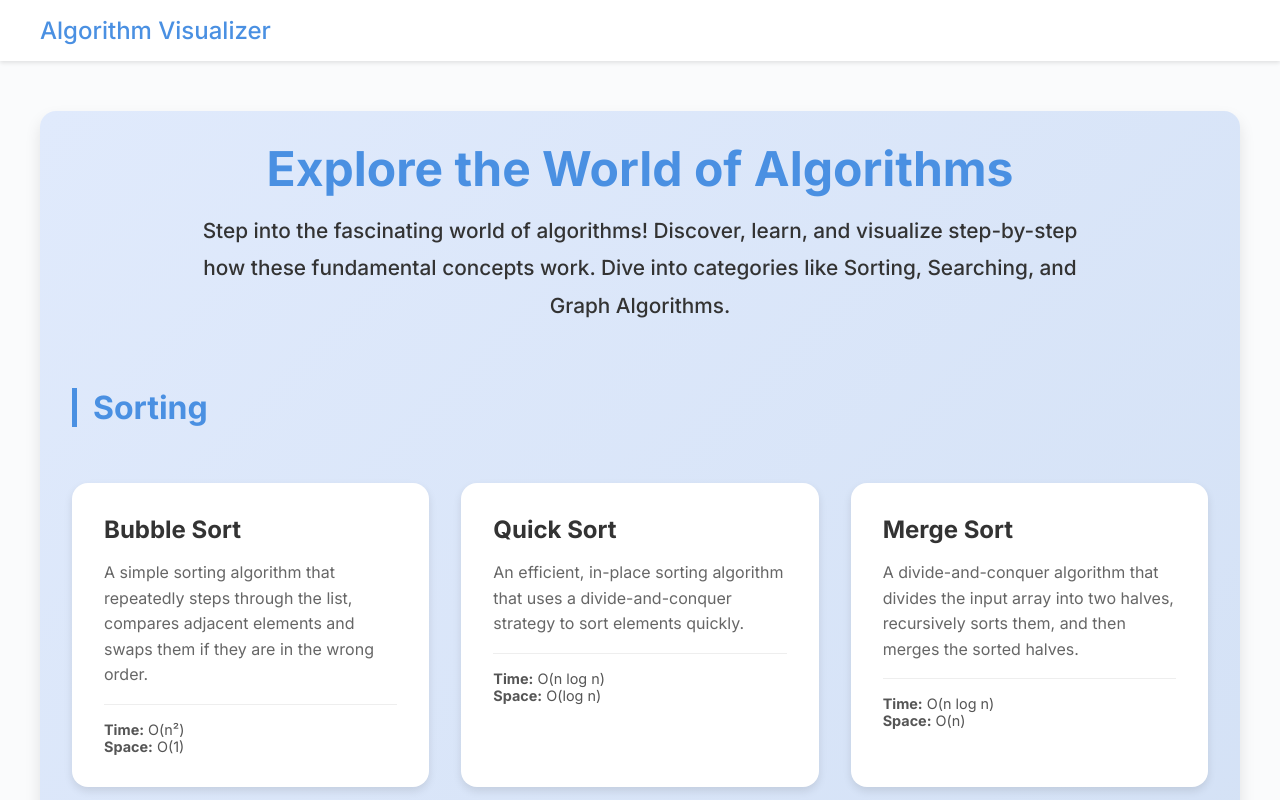
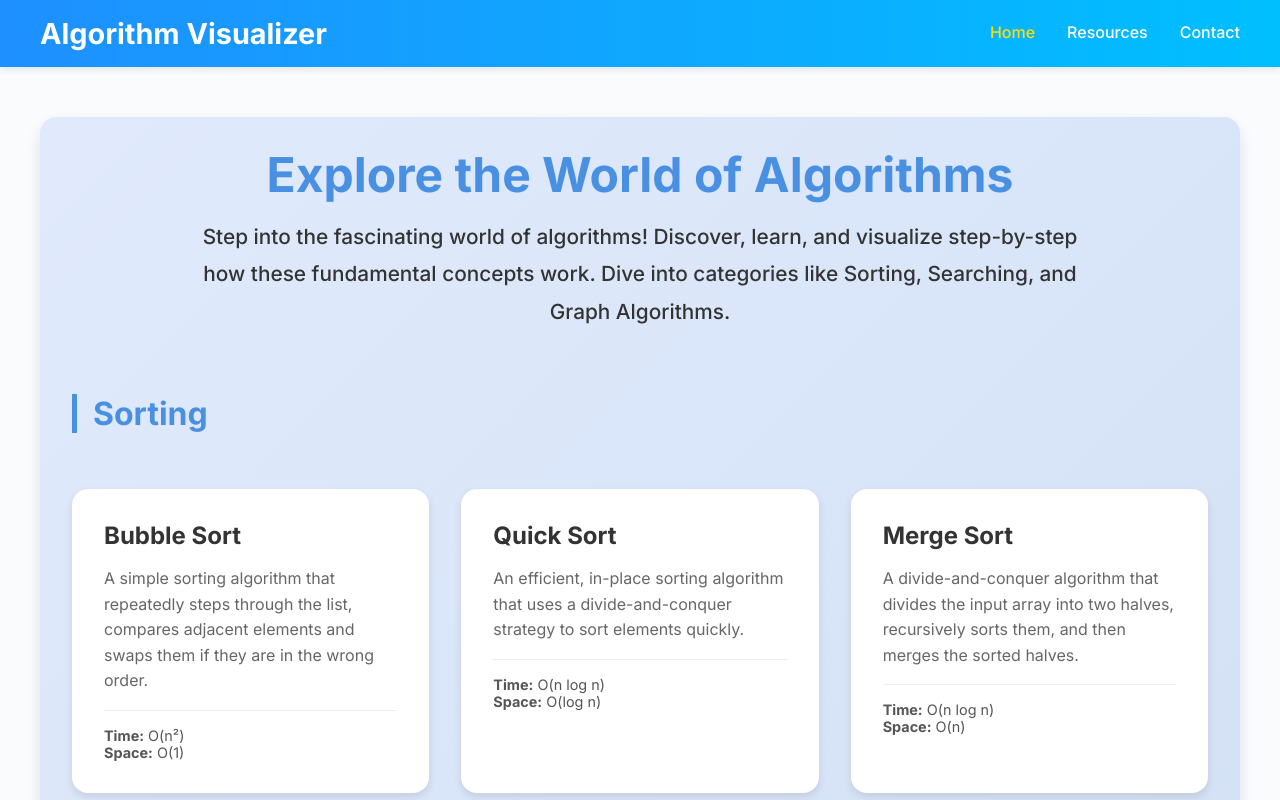
Before and after one commit to SujalPatelx/Algorithm-Visualizer, a React (Vite) app: page / in a window 1280 px wide. Shown: the top 800 px of the page. Built offline with nearby package versions, Linux system fonts and the light colour scheme.

Commit message:
Redesign Navbar (Color Gradians)

```diff
--- a/src/components/Navbar.jsx
+++ b/src/components/Navbar.jsx
@@ -3,9 +3,12 @@ import { Link, useLocation } from 'react-router-dom';
 import styled from 'styled-components';
 
 const Nav = styled.nav`
-  background-color: white;
+  background: linear-gradient(90deg, #1e90ff, #00bfff);
   padding: 1rem 2rem;
-  box-shadow: 0 2px 4px rgba(0, 0, 0, 0.1);
+  box-shadow: 0 2px 8px rgba(0, 0, 0, 0.1);
+  position: sticky;
+  top: 0;
+  z-index: 1000;
 `;
 
 const NavContainer = styled.div`
@@ -17,14 +20,58 @@ const NavContainer = styled.div`
 `;
 
 const Logo = styled(Link)`
-  color: var(--primary-color);
+  color: #fff;
   text-decoration: none;
-  font-size: 1.5rem;
+  font-size: 1.8rem;
+  font-weight: bold;
+  transition: color 0.3s ease;
+
+  &:hover {
+    color: #ffdf00;
+  }
+`;
+
+const NavLinks = styled.div`
+  display: flex;
+  gap: 2rem;
+
+  @media (max-width: 768px) {
+    display: none;
+  }
+`;
+
+const NavLink = styled(Link)`
+  color: #fff;
+  text-decoration: none;
+  font-size: 1rem;
   font-weight: 500;
+  position: relative;
+  transition: color 0.3s ease;
+
+  &:hover {
+    color: #ffdf00;
+  }
+
+  &::after {
+    content: '';
+    display: block;
+    height: 3px;
+    width: 0;
+    background-color: #ffdf00;
+    transition: width 0.3s ease;
+  }
+
+  &:hover::after {
+    width: 100%;
+  }
+
+  &.active {
+    color: #ffdf00;
+  }
 `;
 
 const BackButton = styled(Link)`
-  color: var(--primary-color);
+  color: #fff;
   text-decoration: none;
   display: flex;
   align-items: center;
@@ -36,14 +83,75 @@ const BackButton = styled(Link)`
   }
 `;
 
+const HamburgerMenu = styled.div`
+  display: none;
+  cursor: pointer;
+
+  @media (max-width: 768px) {
+    display: block;
+  }
+
+  div {
+    width: 25px;
+    height: 3px;
+    background-color: #fff;
+    margin: 5px 0;
+    transition: 0.3s;
+  }
+`;
+
+const MobileMenu = styled.div`
+  display: none;
+  position: absolute;
+  top: 100%;
+  left: 0;
+  width: 100%;
+  background: #1e90ff;
+  flex-direction: column;
+  padding: 1rem 0;
+
+  ${NavLink} {
+    padding: 1rem 2rem;
+    width: 100%;
+    text-align: left;
+  }
+
+  @media (max-width: 768px) {
+    display: flex;
+  }
+`;
+
 function Navbar() {
   const location = useLocation();
   const isHome = location.pathname === '/';
+  const [menuOpen, setMenuOpen] = React.useState(false);
+
+  const toggleMenu = () => setMenuOpen(!menuOpen);
 
   return (
     <Nav>
       <NavContainer>
         <Logo to="/">Algorithm Visualizer</Logo>
+        <NavLinks>
+          <NavLink to="/" className={location.pathname === '/' ? 'active' : ''}>Home</NavLink>
+          <NavLink to="/resources" className={location.pathname === '/resources' ? 'active' : ''}>Resources</NavLink>
+          <NavLink to="/contact" className={location.pathname === '/contact' ? 'active' : ''}>Contact</NavLink>
+        </NavLinks>
+
+        <HamburgerMenu onClick={toggleMenu}>
+          <div></div>
+          <div></div>
+          <div></div>
+        </HamburgerMenu>
+
+        {menuOpen && (
+          <MobileMenu>
+            <NavLink to="/" onClick={toggleMenu} className={location.pathname === '/' ? 'active' : ''}>Home</NavLink>
+            <NavLink to="/resources" onClick={toggleMenu} className={location.pathname === '/resources' ? 'active' : ''}>Resources</NavLink>
+            <NavLink to="/contact" onClick={toggleMenu} className={location.pathname === '/contact' ? 'active' : ''}>Contact</NavLink>
+          </MobileMenu>
+        )}
+
         {!isHome && (
           <BackButton to="/">
             ← Back to Home
```
